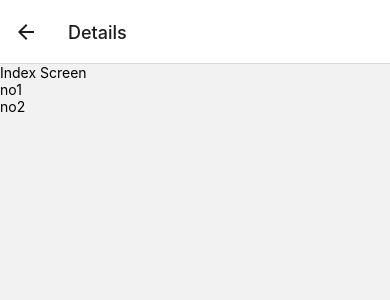
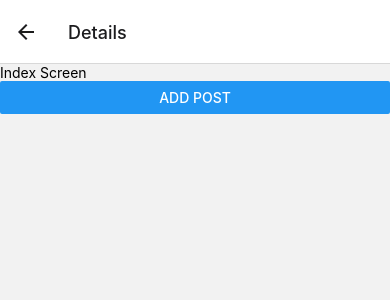
Before and after one commit to LingyuLiu11/react-native-context, a React Native app: screen /Details in a window 390 px wide. Shown: the top 300 px of the page. Built offline with nearby package versions, Linux system fonts and the light colour scheme.

Commit message:
add post in context

```diff
--- a/src/screens/BlogContext.js
+++ b/src/screens/BlogContext.js
@@ -1,16 +1,25 @@
-import React from 'react';
+import React, {useState} from "react";
+
 
 const BlogContext = React.createContext();
 
-export const BlogProvider = ({children}) => {
-    const blogposts = [
-        {title: "no1"},
-        {title: "no2"}
-    ];
+export const BlogProvider = ({ children }) => {
+  // const blogposts = [
+  //     {title: "no1"},
+  //     {title: "no2"}
+  // ];
 
-    return <BlogContext.Provider value = {blogposts}>
-        {children}
+  const [blogposts, setBlogposts] = useState([]);
+
+  const addpost = () => {
+    setBlogposts([...blogposts, { title: `${blogposts.length + 1}` }]);
+  };
+
+  return (
+    <BlogContext.Provider value={{ data: blogposts, addpost }}>
+      {children}
     </BlogContext.Provider>
-}
+  );
+};
 
 export default BlogContext;
--- a/src/screens/IndexScreen.js
+++ b/src/screens/IndexScreen.js
@@ -1,16 +1,17 @@
 import React, { useContext } from "react";
-import { View, Text, StyleSheet, FlatList } from "react-native";
+import { View, Text, StyleSheet, FlatList, Button } from "react-native";
 import BlogContext from "./BlogContext";
 
 const IndexScreen = () => {
-  const blogPosts = useContext(BlogContext);
+  const {data, addpost} = useContext(BlogContext);
   // console.log("posts " + blogPosts);
   return (
     <View>
       <Text>Index Screen</Text>
+      <Button title=" Add Post " onPress={addpost}></Button>
       <FlatList
-        data={blogPosts}
-        keyExtractor={(blogPost) => blogPost.title}
+        data={data}
+        keyExtractor={blogPost => blogPost.title}
         renderItem={({item}) => {
           return <Text>{item.title}</Text>;
         }}
```
